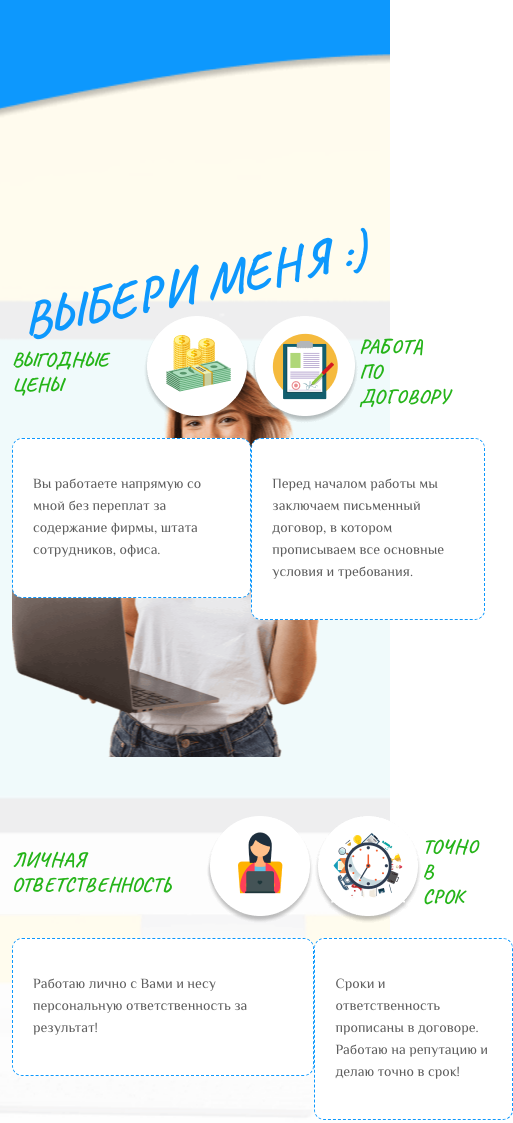
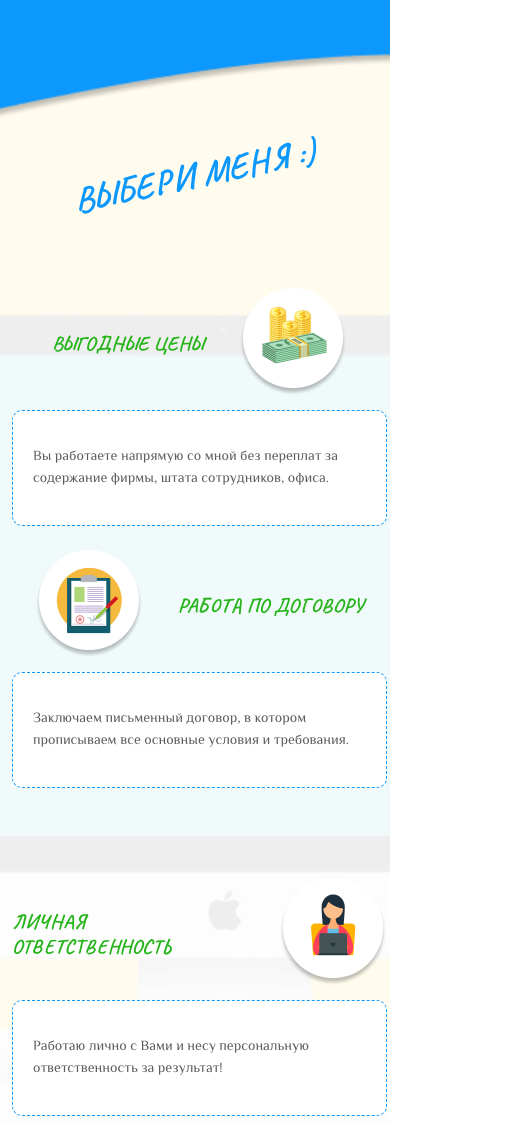
Before and after one commit to Senicheff/angi-web, a plain HTML site: page index.html in a window 390 px wide. Shown: the part 3691-4814 px from the top of the page, 513 px wide, since content can reach past the window. Drawn offline with Linux system fonts and the light colour scheme.

Commit message:
Block 3 finish

```diff
--- a/css/main.css
+++ b/css/main.css
@@ -523,7 +523,7 @@ body
 
 .am_advant__items_group {
 
-    background: url(/img/block_3_photo.png) no-repeat top center;
+    background: url(/img/block_3_photo.png) no-repeat top 70px center;
 
 }
 
@@ -535,9 +535,15 @@ body
 
 }
 
+.am_advant__item {
+
+    min-width: 375px;
+
+}
+
 .am_advant__item_desc {
 
-    max-width: 350px;
+    max-width: 375px;
 
 }
 
@@ -569,6 +575,13 @@ body
 
 }
 
+.am_title__left_space h3 {
+
+    margin-right: 0;
+    margin-left: 35px;
+
+}
+
 .am_advant__item_desc {
 
     background: #fff;
--- a/css/media.css
+++ b/css/media.css
@@ -71,6 +71,20 @@
         flex-direction: column;
 
     } */
+
+    /* Блок 3 - "Преимущества" */
+
+    .am_advant_items {
+
+        margin-top: 90px;
+
+    }
+
+    .am_advant__title {
+
+        margin-top: -100px;
+
+    }
 
 }
 @media screen and (max-width: 1100px)
@@ -190,6 +204,33 @@
 
     }
 
+    /* Блок 3 - "Преимущества" */
+
+    .am_advant__title h2 {
+
+        font-size: 35px;
+
+    }
+
+    .am_advant__items_group {
+
+        background: none;
+
+    }
+
+    .am_advant_items {
+
+        flex-direction: column;
+
+    }
+
+    .am_advant__item {
+
+        display: flex;
+        flex-direction: column;
+        align-items: center;
+
+    }
 
 }
 @media screen and (max-width: 768px)
--- a/index.html
+++ b/index.html
@@ -6,7 +6,7 @@
 
 	<meta name="description" content="Проектироващие жилых домов и нежилых зданий, инженерных коммуникаций" />
 	<meta name="keywords" content="Ключевые слова">
-	<title>"Анжи-Веб" - частная веб-мастер Ангелина Дубровская</title>
+	<title>"Анжи-Веб" - частный веб-мастер Ангелина Дубровская</title>
 
 	<meta property="og:title" content="Проектирование объектов и коммуникаций">
 	<meta property="og:description" content="Описание сниппета">
@@ -305,7 +305,7 @@
                         </div>
 
                         <div class="am_advant__item">
-                            <div class="am_advant__item_title am_title__right">
+                            <div class="am_advant__item_title am_title__right am_title__left_space">
                                 <div class="am_advant__item_icon">
                                     <img src="/img/contract_icon.png" alt="Иконка деньги">
                                 </div>
@@ -313,7 +313,7 @@
                             </div>
                             <div class="am_advant__item_desc">
                                 <p>
-                                    Перед началом работы мы заключаем письменный договор, в котором прописываем все основные условия и требования.
+                                    Заключаем письменный договор, в котором прописываем все основные условия и требования.
                                 </p>
                             </div>
                         </div>
@@ -337,7 +337,7 @@
                         </div>
 
                         <div class="am_advant__item">
-                            <div class="am_advant__item_title am_title__right">
+                            <div class="am_advant__item_title am_title__right am_title__left_space">
                                 <div class="am_advant__item_icon">
                                     <img src="/img/time_icon.png" alt="Иконка деньги">
                                 </div>
@@ -455,7 +455,7 @@
     <!-- /Мобильное меню -->
 
     <script src="/libs/jquery/jquery-3.6.4.min.js"></script>
-    <!-- <script src="/js/main.js"></script> -->
+    <script src="/js/main.js"></script>
     <script src="/libs/slick/slick.min.js"></script>
     <script src="/libs/fancybox/fancybox.umd.js"></script>
 
```
